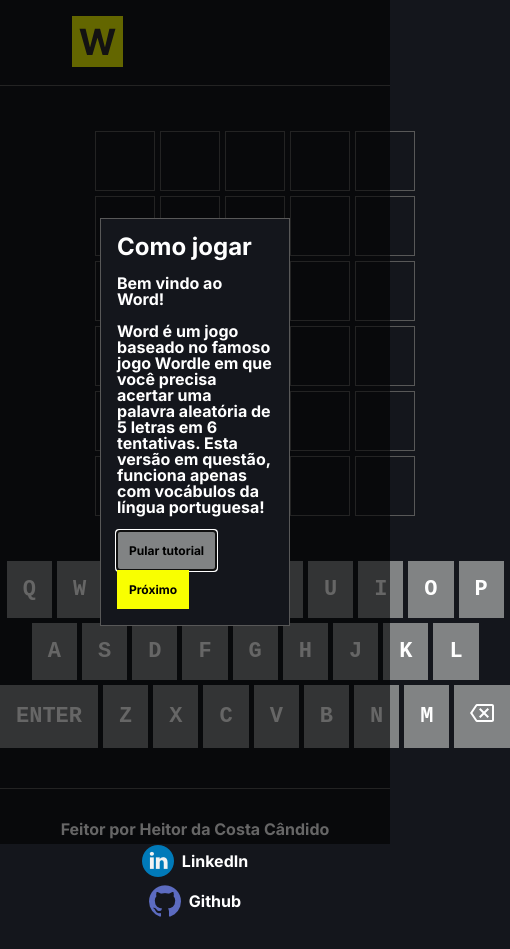
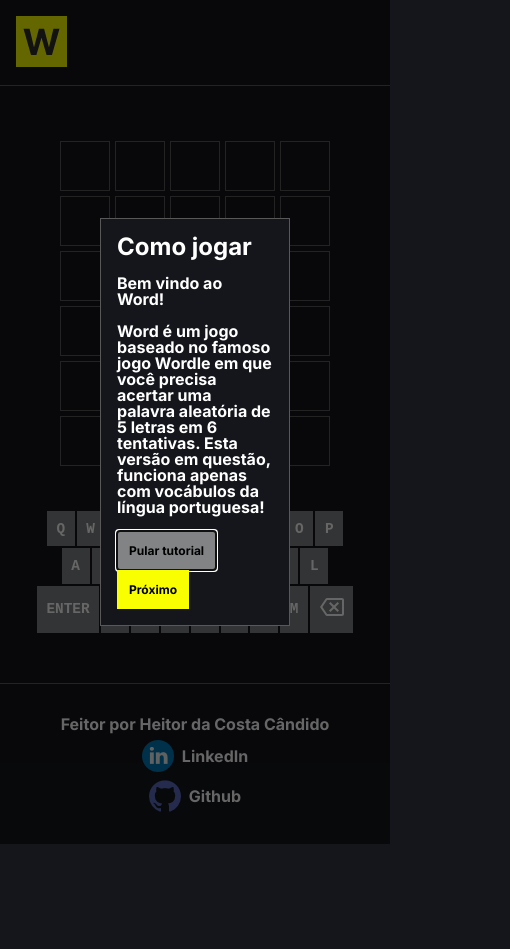
Before and after one commit to Hekth/word, a plain HTML site: page index.html in a window 390 px wide. Shown: the whole page, 510 px wide, since content can reach past the window. After the commit the page ends 844 px from the top, so only its background shows below. Drawn offline with Linux system fonts and the light colour scheme.

Commit message:
adicionando responsividade para mobile

```diff
--- a/styles/style.css
+++ b/styles/style.css
@@ -233,3 +233,27 @@ dialog::backdrop {
 .btn-container .btn__pular {
     background-color: var(--cinza);
 }
+
+@media screen and (max-width: 500px) {
+    .cabecalho {
+        padding: 1rem;
+    }
+
+    .tabela tr td {
+        width: 50px;
+        height: 50px;
+    }
+
+    .principal__teclado, .teclado {
+        gap: 2px;
+    }
+
+    .teclado button {
+        padding: 0.6rem;
+        font-size: 0.9rem ;
+    }
+
+    .icone-del {
+        width: 16px;
+    }
+}
```
